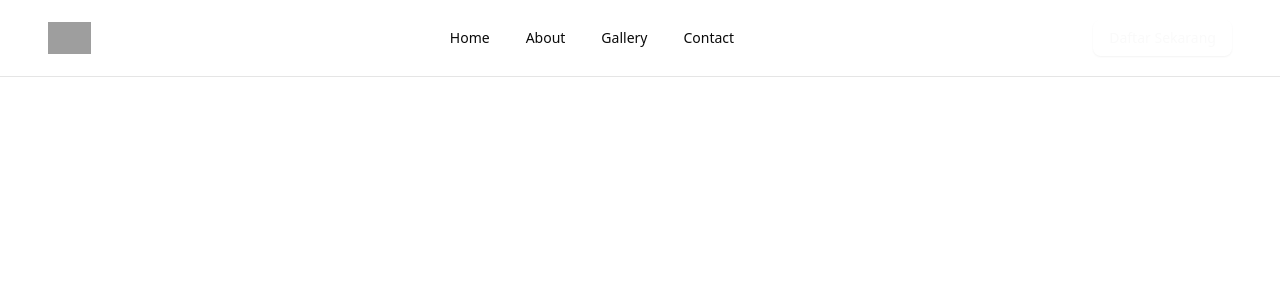
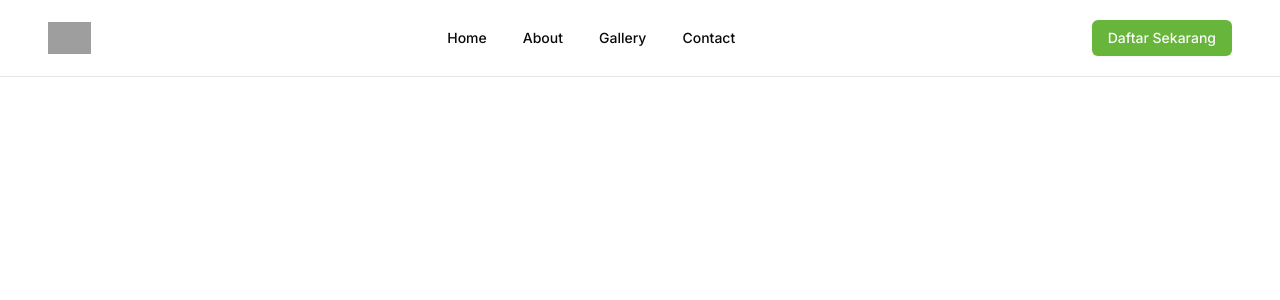
Before and after one commit to kodeintekno-dev/jamiatul-barokah, a Next.js app: page / in a window 1280 px wide. Shown: the top 300 px of the page. Built offline with nearby package versions, Linux system fonts and the light colour scheme; grey boxes are pictures that could not be loaded.

Commit message:
feat: set inter as default font

```diff
--- a/src/app/globals.css
+++ b/src/app/globals.css
@@ -4,10 +4,10 @@
 @custom-variant dark (&:is(.dark *));
 
 @theme inline {
-  --radius-sm: calc(var(--radius) - 4px);
-  --radius-md: calc(var(--radius) - 2px);
-  --radius-lg: var(--radius);
-  --radius-xl: calc(var(--radius) + 4px);
+  --font-sans: "Inter", sans-serif;
+
+  --color-brand: #68b53c;
+
   --color-background: var(--background);
   --color-foreground: var(--foreground);
   --color-card: var(--card);
@@ -42,9 +42,6 @@
 }
 
 :root {
-  --radius: 0.625rem;
-  --background: oklch(1 0 0);
-  --foreground: oklch(0.145 0 0);
   --card: oklch(1 0 0);
   --card-foreground: oklch(0.145 0 0);
   --popover: oklch(1 0 0);
@@ -74,6 +71,9 @@
   --sidebar-accent-foreground: oklch(0.205 0 0);
   --sidebar-border: oklch(0.922 0 0);
   --sidebar-ring: oklch(0.708 0 0);
+  --radius: 0.625rem;
+  --background: oklch(1 0 0);
+  --foreground: oklch(0.145 0 0);
 }
 
 .dark {
@@ -115,6 +115,6 @@
     @apply border-border outline-ring/50;
   }
   body {
-    @apply bg-background text-foreground;
+    @apply bg-background text-foreground font-sans;
   }
 }
```
